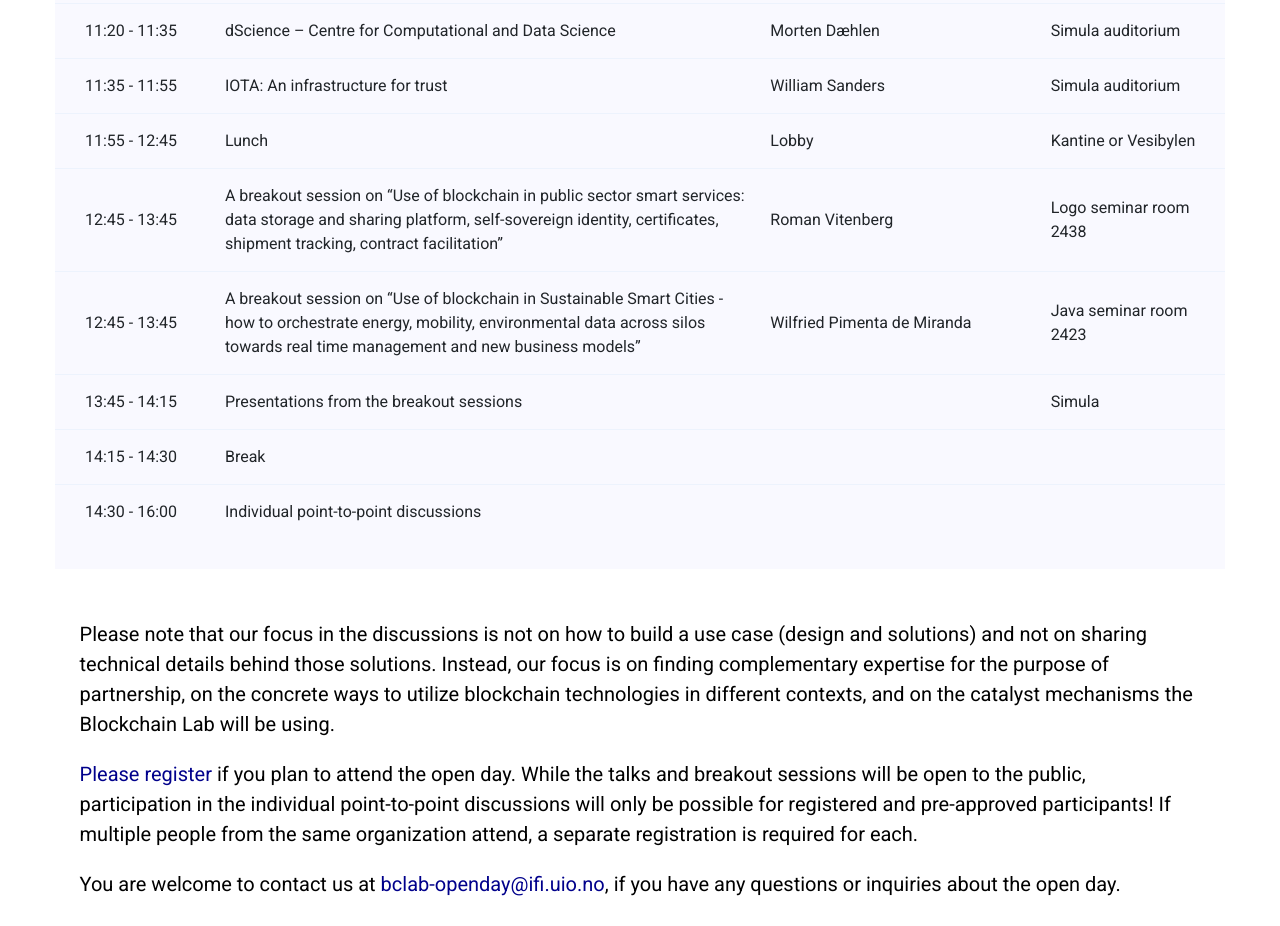
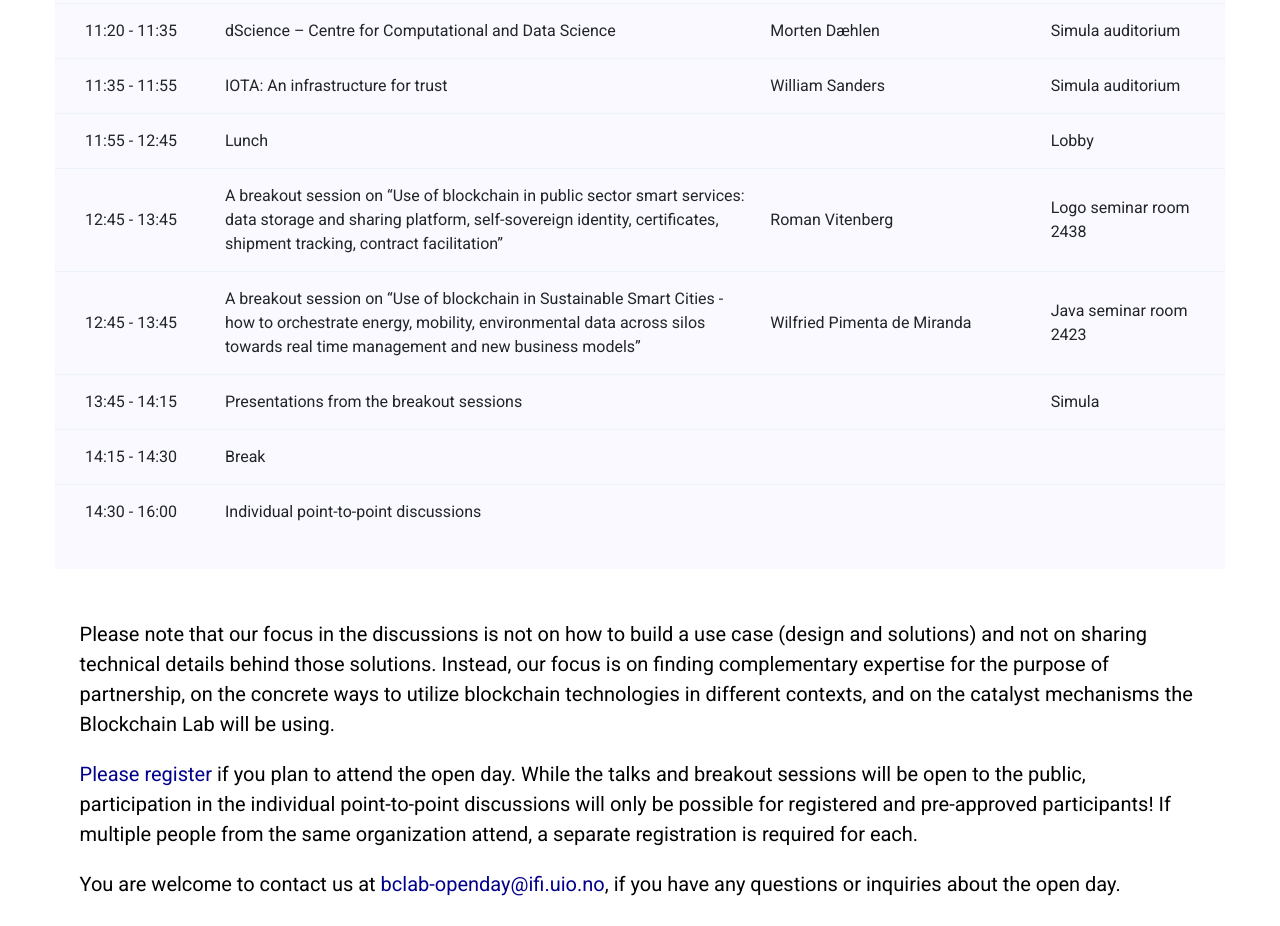
Before and after one commit to BCLatUiO/BCLatUiO.github.io, a plain HTML site: page openDay.html in a window 1280 px wide. Shown: the part 2180-3106 px from the top of the page. Drawn offline with Linux system fonts and the light colour scheme.

Commit message:
minor fix

```diff
--- a/openDay.html
+++ b/openDay.html
@@ -210,8 +210,8 @@
                                         <div class="table-row">
                                             <div class="serial">11:55 - 12:45</div>
                                             <div class="country">Lunch</div>
-                                            <div class="visit">Lobby</div>
-                                            <div class="percentage">Kantine or Vesibylen</div>
+                                            <div class="visit"></div>
+                                            <div class="percentage">Lobby</div>
                                         </div>
                                         <div class="table-row">
                                             <div class="serial">12:45 - 13:45</div>
```
